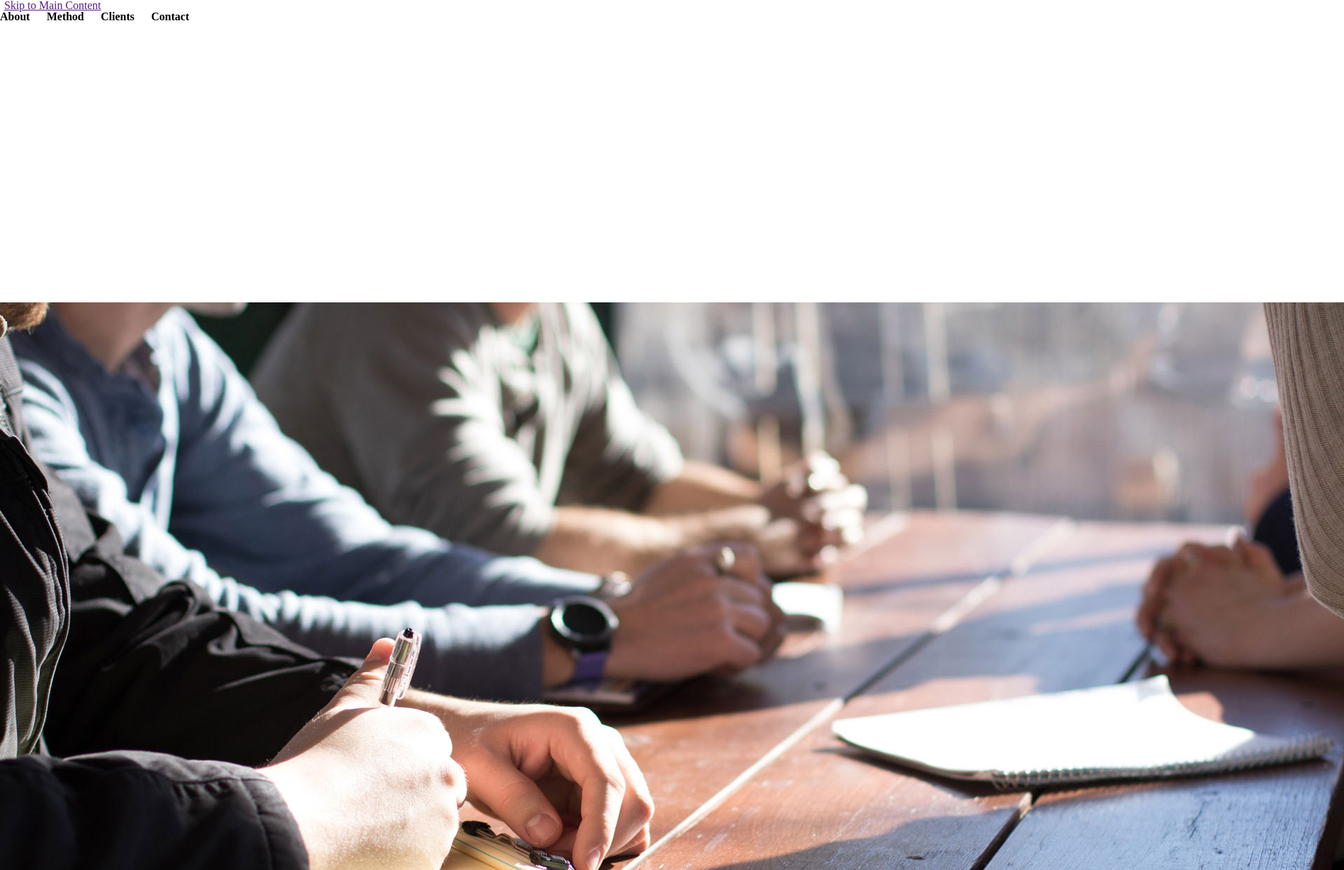
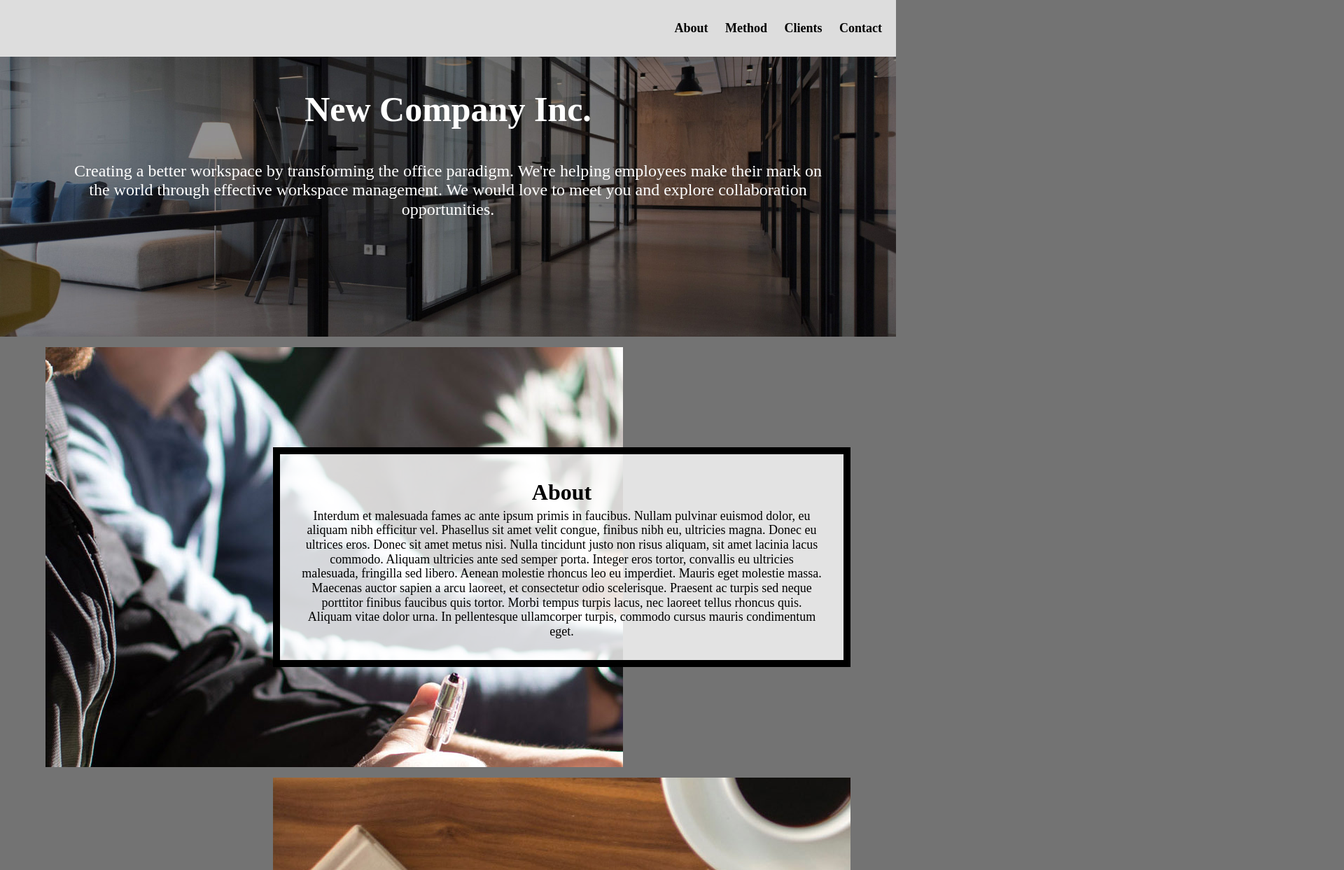
Before and after one commit to fahmidss/hw3_2024, a plain HTML site: page index.html in a window 1280 px wide. Shown: the top 1243 px of the page at 70% size, 1920 px wide, since content can reach past the window. Drawn offline with Linux system fonts and the light colour scheme.

Commit message:
css and html changes

```diff
--- a/css/style.css
+++ b/css/style.css
@@ -20,7 +20,6 @@ body{
   height: 400px;                /* Parallax effect */
 }
 
-
 .overview p{
   color: white;
   font-size: 24px;
@@ -34,6 +33,7 @@ h1{
   padding: 50px 0;
   text-align: center;
 }
+
 
 h2{
   font-size: 32px;
@@ -107,47 +107,107 @@ footer{
 
 /* Step 1: Write selector/rule property to add an underline when
 links in the navigation are in the hover or focus state.*/
-
+nav ul li a:hover,
+nav ul li a:focus {
+  text-decoration: underline;
+}
 
 
 /* Step 2a: Write selector/rule property to position the default position for the skip class element*/
-
+.skip a {
+  position: absolute;
+  top: -40px;
+}
 
 /* Step 2b: Write selector/rule property to position the skip class element when it is in focus*/
-
+.skip a:focus {
+  top: 20px;
+}
 
 /* Step 3: Write selector/rule property to style all elements when in focus*/
-
-
+:focus {
+  outline: 2px solid black;
+}
 
 /* Step 4: Write selector/rule property to style the container */
-
+.container {
+  display: grid;
+  grid-template-columns: 1fr 5fr 1fr;
+  gap: 15px;
+}
 
 /* Step 5: Write selector/rule property to add the background image to the
 first div in the grid  and place it in the grid. */
+.container > :first-child {
+  grid-column: 1 / -1;
+  background-image: url('../images/header.jpg');
 
-
+  background-size: cover;
+  background-attachment: fixed;
+  background-position: center;
+  background-repeat: no-repeat;
+}
 
 /* Steps 6 and 7: Write the selector/rule properties to add place the next elements in the next
  four rows in the grid. */
 
       /*This will be a lot of rules.... but be strategic and combine seletors*/
-
+/* .about, .method, .clients, .contact {
+  grid-column: 2 / 3;
+} */
+.about.text-block, .about-image {
+  grid-row: 2;
+}
+.method.text-block, .method-image {
+  grid-row: 3;
+}
+.clients.text-block, .clients-image {
+  grid-row: 4;
+}
+.contact.text-block, .contact-image {
+  grid-row: 5;
+}
+.about-image, .method-image, .clients-image, .contact-image {
+  grid-column: 1 / -1;
+  max-height: 600px;
+  overflow: hidden;
+}
 
  /* Step 8: Write the selector/rule property to style the .text-block class. */
-
+.text-block {
+  grid-column: 2;
+  z-index: 100;
+  align-self: center;
+}
+.text-block * {
+  text-align: center;
+}
 
 /* Add your media query here */
-
-
+@media screen and (min-width: 800px) {
   /* Step 9: Write the selector/rule property to style the nav element */
-
-
+nav {
+  text-align: right;
+  padding: 30px 0;
+}
   /* Step 10: Write the selector/rule property to update the .container class */
-
+.container {
+  display: grid;
+  grid-template-columns: 50px auto 500px auto 50px;
+}
 
   /* Steps 11 and 12: Update the grid-column property of the grid's children (where-needed)*/
+.about, .clients, .method-image, .contact-image {
+  grid-column: 3 / 5;
+}
 
-
+.method, .contact, .about-image, .clients-image {
+  grid-column: 2 / 4;
+}
 
  /* Step 13:Write the selector/rule property to update the .text-block class */
+.text-block {
+  max-height: 250px;
+  overflow: auto;
+}
+}
--- a/index.html
+++ b/index.html
@@ -4,8 +4,8 @@
     <meta charset="utf-8">
     <meta name="viewport" content="width=device-width, initial-scale=1.0">
     <link rel="icon" type="image/png" href="images/logo-drk.png" />
+    <link rel="stylesheet" type="text/css" href="css/html5reset.css">
     <link rel="stylesheet" type="text/css" href="css/style.css">
-    <link rel="stylesheet" type="text/css" href="css/html5reset.css">
     <title>Newer Company Inc.</title>
   </head>
   <body>
@@ -13,15 +13,15 @@
     <header>
       <nav>
           <ul>
-            <li><a href="">About</a></li>
-            <li><a href="">Method</a></li>
-            <li><a href="">Clients</a></li>
-            <li><a href="">Contact</a></li>
+            <li><a href="#about">About</a></li>
+            <li><a href="#method">Method</a></li>
+            <li><a href="#clients">Clients</a></li>
+            <li><a href="#contact">Contact</a></li>
           </ul>
         </nav>
     </header>
     <main class="container" id = "main">
-      <div class = overview>
+      <div class = "overview">
         <h1>New Company Inc.</h1>
         <p>Creating a better workspace by transforming the office paradigm. We're helping employees make their mark on the world through effective workspace management.  We would love to meet you and explore collaboration opportunities.</p>
       </div>
```
